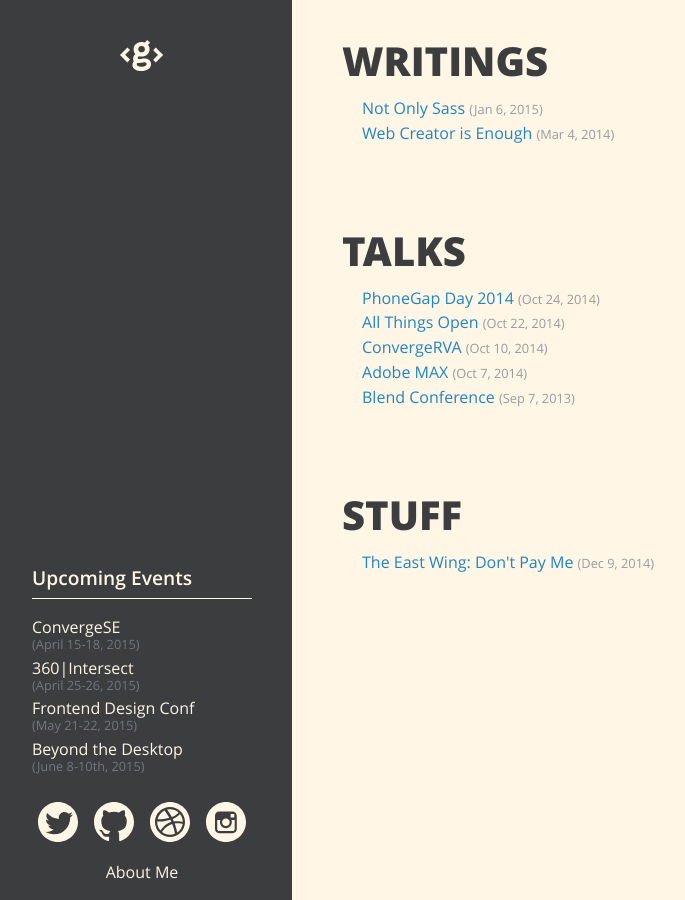
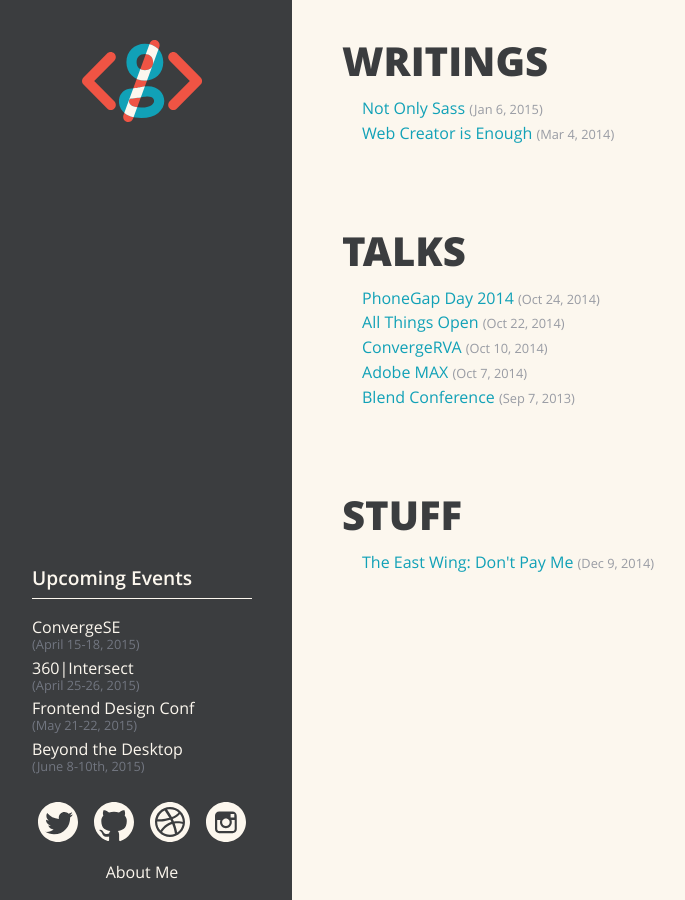
Before and after one commit to GarthDB/garthdb.github.io, a Jekyll site: the page built from index.html, in a window 1280 px wide. Shown: the whole page, without its empty margins (8-693 px from the left). Built offline with Jekyll 4.4.1, drawn with Linux system fonts in a browser that asks for light colours.

```diff
--- a/_includes/header.html
+++ b/_includes/header.html
@@ -1,17 +1,7 @@
 <header class="site-header">
   <div class="logo">
     <a href="/">
-      <svg version="1.1"
-      xmlns="http://www.w3.org/2000/svg" xmlns:xlink="http://www.w3.org/1999/xlink" xmlns:a="http://ns.adobe.com/AdobeSVGViewerExtensions/3.0/"
-      x="0px" y="0px" width="43.2px" height="31px" viewBox="0 0 43.2 31" enable-background="new 0 0 43.2 31" xml:space="preserve">
-        <path d="M7.4,22.5L0,14.9l7.4-7.5l2.6,2.6l-4.8,4.8l4.8,4.8L7.4,22.5z M33.2,19.8l4.8-4.8l-4.8-4.8l2.6-2.6l7.4,7.5
-        l-7.4,7.5L33.2,19.8z M25,2.5L27.2,0l2.9,2.8L28,4.8c1,1.2,1.6,2.7,1.6,4.4c0,4.4-3.6,7.3-8,7.3c-1,0-1.9-0.1-2.8-0.3
-        c-1.5,1.3-1.7,2.9,0.7,2.9c1.6,0,2.7-0.7,5.1-0.7c9.1,0,9.1,12.7-3,12.7c-9,0-10.9-5.9-7.8-9.9c-1.3-2-0.8-5.1,1.6-6.9
-        c-1.2-1.2-1.8-3-1.8-5c0-4.4,3.6-7.3,8-7.3C22.8,1.9,24,2.1,25,2.5z M17.1,23.1c-1,1.8,0.2,3.6,4.5,3.6c6.3,0,6.1-4.4,2.8-4.4
-        c-1.9,0-3.9,0.8-6.4,0.8C17.7,23.2,17.4,23.2,17.1,23.1z M21.6,12.3c2,0,3.3-1.1,3.3-3.1c0-2.1-1.3-3.3-3.3-3.3
-        c-2,0-3.3,1.2-3.3,3.3C18.3,11.3,19.7,12.3,21.6,12.3z"/>
-      </svg>
-
+      <svg xmlns="http://www.w3.org/2000/svg" xmlns:xlink="http://www.w3.org/1999/xlink" width="120" height="82" viewBox="0 0 120 82"><defs><path id="a" d="M46.3 82c-.6 0-1.2-.1-1.8-.3-2.6-1-4-3.9-3-6.6l26.3-71.8c1-2.7 3.9-4 6.5-3s4 3.9 3 6.6l-26.3 71.8c-.7 2-2.7 3.3-4.7 3.3zm-14-13.5c2-2 2-5.2 0-7.2l-20.1-20.3 20.1-20.3c2-2 2-5.2 0-7.2s-5.2-2-7.2 0l-23.6 23.9c-1 1-1.5 2.3-1.5 3.6s.5 2.7 1.5 3.6l23.7 23.9c1 1 2.3 1.5 3.6 1.5s2.5-.5 3.5-1.5zm62.6 0l23.7-23.9c1-1 1.5-2.3 1.5-3.6s-.5-2.7-1.5-3.6l-23.7-23.9c-2-2-5.2-2-7.2 0s-2 5.2 0 7.2l20.1 20.3-20.1 20.3c-2 2-2 5.2 0 7.2 1 1 2.3 1.5 3.6 1.5s2.6-.5 3.6-1.5z"/><path id="b" d="M62.9 14c5 0 8.3 3 8.3 8.3 0 5.2-3.3 8-8.3 8-4.8 0-8.3-2.7-8.3-8-.1-5.2 3.2-8.3 8.3-8.3m0-10.3c-10.7 0-18.5 7.8-18.5 18.5 0 10.6 7.8 18.3 18.5 18.3 5.1 0 9.6-1.7 12.9-4.8 3.5-3.3 5.5-8.1 5.5-13.4 0-5.3-1.9-10.1-5.3-13.5-3.4-3.3-8-5.1-13.1-5.1zm2.8 52.8c5.6 0 6.4 3.2 6.4 4.4 0 1.5-1.7 6.7-12.9 6.7-11.2 0-12.5-4.5-12.2-7 .2-1.9 1.9-2.1 2.7-2.1h.4c5.2-.2 10.2-1.4 10.2-1.4 2.2-.4 3.9-.6 5.4-.6m0-10.2c-2.3 0-4.8.3-7.6 1 0 0-3.9.9-7.8 1.1h-.5c-6.8 0-12 4.6-12.8 11.1-.5 4.3.8 8.5 3.7 11.8 3.9 4.4 10 6.6 18.6 6.6 7.2 0 12.9-1.7 17-5 3.8-3.1 6-7.5 6-11.9-.1-7.4-5.8-14.7-16.6-14.7z"/><clipPath id="c"><use xlink:href="#a"/></clipPath></defs><use xlink:href="#a" fill="#EF5444"/><use xlink:href="#b" fill="#11A1B7"/><use xlink:href="#b" fill="#FCF7EE" clip-path="url(#c)"/></svg>
     </a>
   </div>
 </header>
--- a/_includes/main.sass
+++ b/_includes/main.sass
@@ -55,8 +55,6 @@ body
     color: $background-color
     &:hover
       color: $tertiary-accent
-  & path
-    fill: currentColor
 .site-footer
   bottom: 0
   width: 100%
@@ -86,6 +84,8 @@ body
     ul
       margin: 0
       padding: 0
+  path
+    fill: currentColor
 .social-links
   text-align: center
   ul
--- a/css/colors.sass
+++ b/css/colors.sass
@@ -16,8 +16,8 @@
 
 // greyscale
 $primary-accent: #3B3D3F
-$secondary-accent: #2185C5
-$tertiary-accent: #FF7F66
+$secondary-accent: #11A1B7
+$tertiary-accent: #EF5444
 $subdued: rgba(127, 132, 145, 0.8)
-$background-color: #FFF6E5
+$background-color: #FCF7EE
 $content-text: #3E454D
```
Also changed, not shown: img/logo.svg (added), logo.svg (added), 5 other files.
